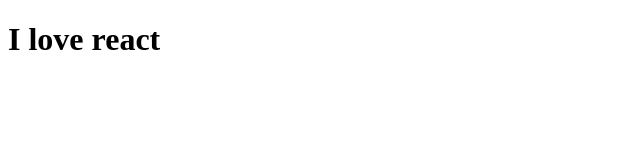
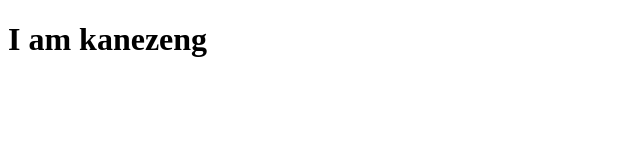
Before and after one commit to kanezeng/reactlearning, a website: page index.html in a window 1280 px wide. Shown: the whole page, without its empty margins (0-640 px from the left). Drawn offline with Linux system fonts and the light colour scheme.

```diff
--- a/index.html
+++ b/index.html
@@ -20,7 +20,7 @@
 
 </head>
 <body>
-<h1>I love react</h1>
+<h1>I am kanezeng</h1>
 
 <!-- <script src="js/app.js"></script> -->
 
```
Also changed, not shown: 1 other file.
